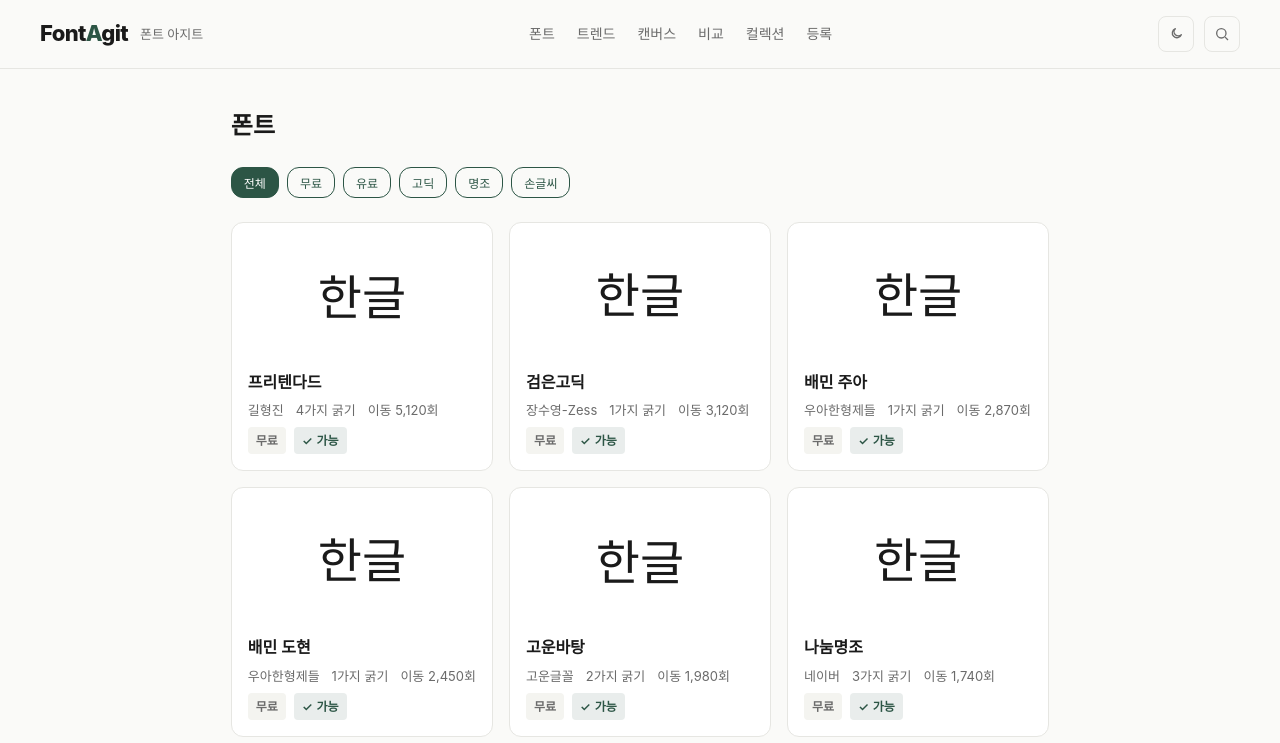
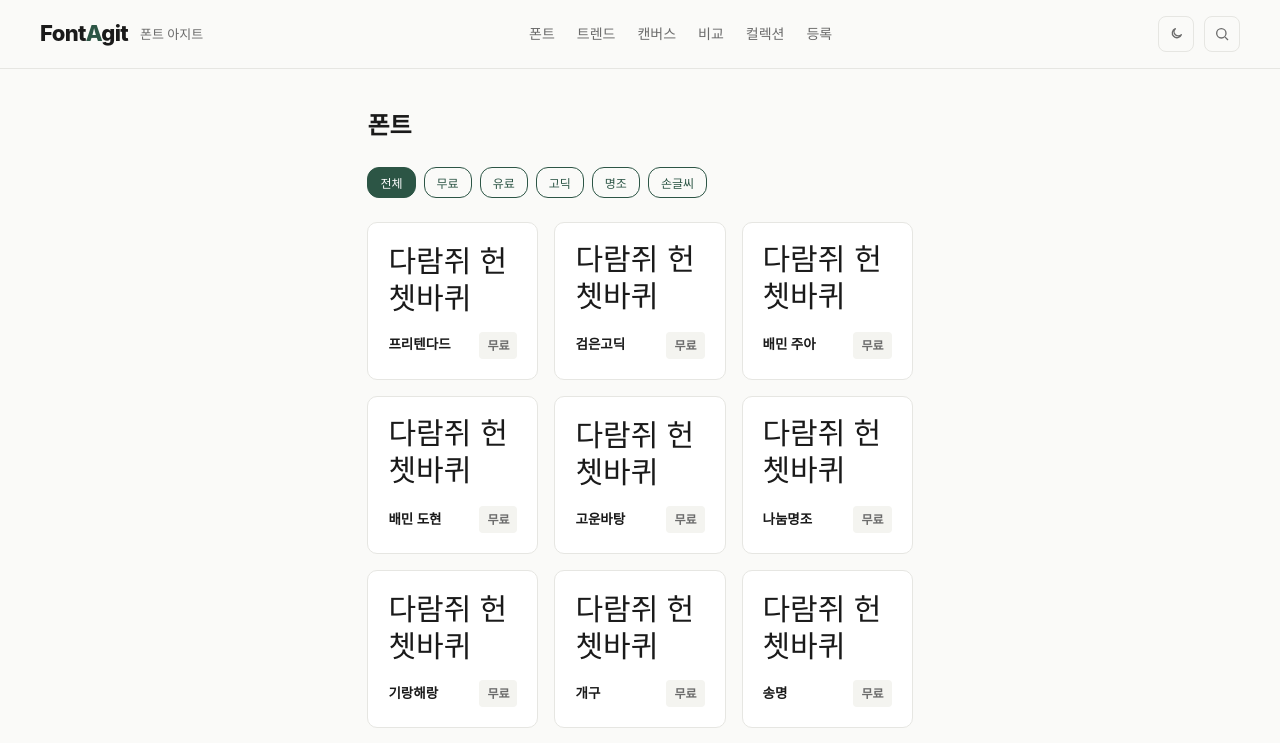
Before and after one commit to jojo3420/fontagit, a Next.js app in the folder apps/web/: page /fonts in a window 1280 px wide. Shown: the top 743 px of the page. Built offline with nearby package versions, Linux system fonts and the light colour scheme; a web font is replaced by a local one.

Commit message:
refactor(list): FontCard 디자인 1f 미니멀 정합(견본+이름+배지)

```diff
--- a/apps/web/components/FontCard.module.css
+++ b/apps/web/components/FontCard.module.css
@@ -1,55 +1,4 @@
-.card {
-  display: flex;
-  flex-direction: column;
-  gap: 12px;
-  padding: 16px;
-  background-color: var(--surface);
-  border: 1px solid var(--border);
-  border-radius: var(--radius-card);
-  text-decoration: none;
-  color: inherit;
-}
-
-.specimen {
-  display: flex;
-  align-items: center;
-  justify-content: center;
-  height: 120px;
-  font-size: 48px;
-  font-weight: 400;
-  line-height: 1;
-  color: var(--ink);
-}
-
-.content {
-  display: flex;
-  flex-direction: column;
-  gap: 8px;
-}
-
-.name {
-  margin: 0;
-  font-size: 16px;
-  font-weight: 600;
-  line-height: 1.4;
-  color: var(--ink);
-}
-
-.meta {
-  margin: 0;
-  display: flex;
-  gap: 12px;
-  font-size: 13px;
-  color: var(--sub);
-  line-height: 1.4;
-}
-
-.meta span {
-  display: inline;
-}
-
-.foot {
-  display: flex;
-  gap: 8px;
-  align-items: center;
-}
+.card { display: flex; flex-direction: column; gap: 14px; padding: 20px; background: var(--surface); border: 1px solid var(--border); border-radius: 10px; text-decoration: none; color: inherit; }
+.specimen { font-size: 30px; line-height: 1.25; color: var(--ink); word-break: keep-all; }
+.foot { display: flex; align-items: center; justify-content: space-between; gap: 8px; }
+.name { margin: 0; font-size: 13.5px; font-weight: 600; color: var(--ink); }
--- a/apps/web/components/FontCard.tsx
+++ b/apps/web/components/FontCard.tsx
@@ -2,32 +2,18 @@
 import type { Font } from "@/types/font";
 import { fontKeyToVar } from "@/lib/fonts";
 import { TierChip } from "./TierChip";
-import { LicenseBadge } from "./LicenseBadge";
 import styles from "./FontCard.module.css";
 
-interface FontCardProps {
-  font: Font;
-}
-
-export function FontCard({ font }: FontCardProps) {
-  const weightCount = font.availableWeights.length;
-
+/** 폰트 목록 카드(디자인 1f). 견본 + 폰트명 + 티어 배지 */
+export function FontCard({ font }: { font: Font }) {
   return (
     <Link href={`/fonts/${font.slug}`} className={styles.card}>
       <div className={styles.specimen} style={{ fontFamily: fontKeyToVar[font.fontKey] }}>
-        한글
+        다람쥐 헌<br />쳇바퀴
       </div>
-      <div className={styles.content}>
+      <div className={styles.foot}>
         <h3 className={styles.name}>{font.nameKo}</h3>
-        <p className={styles.meta}>
-          <span>{font.foundry}</span>
-          <span>{weightCount}가지 굵기</span>
-          <span>이동 {font.moves.toLocaleString()}회</span>
-        </p>
-        <div className={styles.foot}>
-          <TierChip tier={font.tier} />
-          <LicenseBadge commercial={font.license.commercial} />
-        </div>
+        <TierChip tier={font.tier} />
       </div>
     </Link>
   );
```
Also changed, not shown: 1 other file (tests, documents, lock files or other folders).
